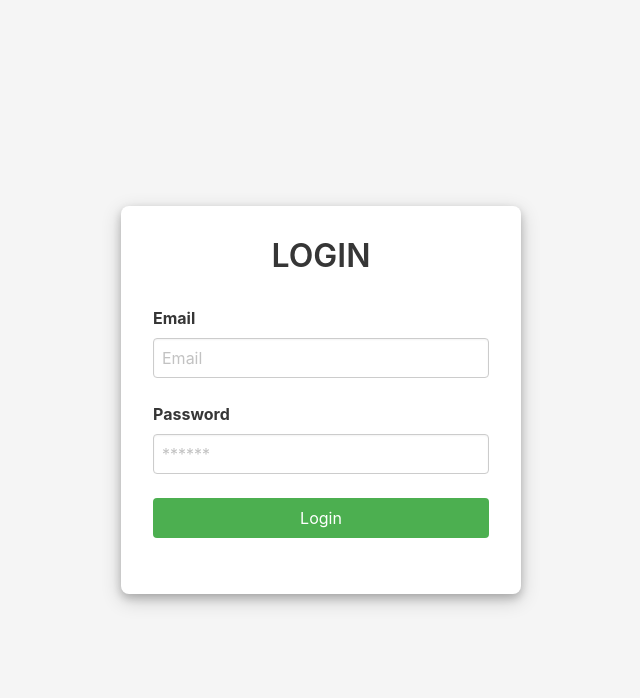
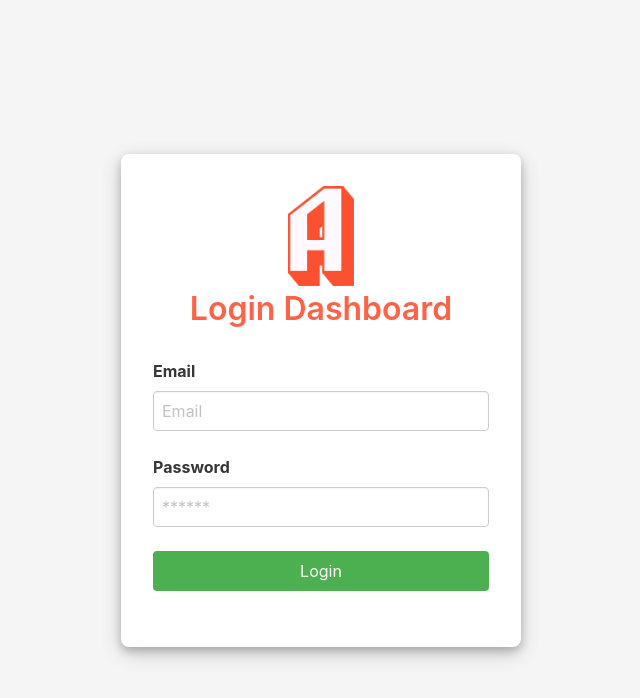
Before and after one commit to aldovadev/aldova-dashboard-app, a React (Create React App) app: page / in a window 1280 px wide. Shown: the top 698 px of the page, without its empty margins (319-959 px from the left). Built offline with nearby package versions, Linux system fonts and the light colour scheme.

Commit message:
fix bug role

```diff
--- a/src/components/Login.jsx
+++ b/src/components/Login.jsx
@@ -3,6 +3,7 @@ import { useDispatch, useSelector } from "react-redux";
 import { useNavigate } from "react-router-dom";
 import { LoginUser, reset } from "../features/authSlice";
 import styled from "styled-components";
+import logo from "../logo.png";
 
 const HeroSection = styled.section`
   height: 100vh;
@@ -64,6 +65,20 @@ const ErrorMessage = styled.p`
   margin-bottom: 1rem;
 `;
 
+const ContainerLogo = styled.div`
+  display: flex;
+  flex-direction: row;
+  justify-content: center;
+  width: 100%;
+  margin-bottom: 5px;
+`;
+
+const Logo = styled.img`
+  width: auto;
+  height: 100px;
+  margin: 0px 50px;
+`;
+
 const Login = () => {
   const [email, setEmail] = useState("");
   const [password, setPassword] = useState("");
@@ -89,7 +104,12 @@ const Login = () => {
     <HeroSection>
       <LoginForm onSubmit={handleAuth}>
         {isError && <ErrorMessage>{message}</ErrorMessage>}
-        <h1 className="title">LOGIN</h1>
+        <ContainerLogo>
+          <Logo src={logo} alt="logo" />
+        </ContainerLogo>
+        <h1 className="title" style={{ color: "tomato" }}>
+          Login Dashboard
+        </h1>
         <div className="field">
           <label className="label">Email</label>
           <div className="control">
--- a/src/components/ProductList.jsx
+++ b/src/components/ProductList.jsx
@@ -83,6 +83,7 @@ const ProductList = () => {
   const getProducts = async () => {
     const response = await axios.get("http://localhost:5000/products");
     setProducts(response.data);
+    console.log(response.data);
   };
 
   const deleteProduct = async (productId) => {
--- a/src/components/Sidebar.jsx
+++ b/src/components/Sidebar.jsx
@@ -130,13 +130,15 @@ const Sidebar = () => {
 
     // Simulating loading time
     await Promise.all([
-      new Promise((resolve) => setTimeout(resolve, 5000)), // Minimum loading time of 1 second
+      new Promise((resolve) => setTimeout(resolve, 1000)), // Minimum loading time of 1 second
       new Promise((resolve) => setTimeout(resolve, 2000)), // Simulating additional loading time if needed
     ]);
 
     setIsLoading(false);
     setActiveMenu(menu);
   };
+
+  const isAdmin = user && user.role === "admin";
 
   return (
     <StyledSidebar>
@@ -166,7 +168,18 @@ const Sidebar = () => {
           </MenuLink>
         </MenuItem>
       </MenuList>
-      {user && user.role === "admin" && (
+      <MenuList>
+        <MenuItem
+          className={location.pathname === "/graphic" ? "active" : ""}
+          onClick={() => handleMenuClick("graphic")}
+        >
+          <MenuLink to={"/graphic"}>
+            <IoBarChartOutline /> Graphic
+          </MenuLink>
+        </MenuItem>
+      </MenuList>
+      {isAdmin && (
+        <>
           <MenuList>
             <MenuItem
               className={location.pathname === "/users" ? "active" : ""}
@@ -174,17 +187,6 @@ const Sidebar = () => {
             >
               <MenuLink to={"/users"}>
                 <IoPersonOutline /> Users
-            </MenuLink>
-          </MenuItem>
-        </MenuList>
-      )}
-      <MenuList>
-        <MenuItem
-          className={location.pathname === "/graphic" ? "active" : ""}
-          onClick={() => handleMenuClick("graphic")}
-        >
-          <MenuLink to={"/graphic"}>
-            <IoBarChartOutline /> Graphic
               </MenuLink>
             </MenuItem>
           </MenuList>
@@ -198,6 +200,8 @@ const Sidebar = () => {
               </MenuLink>
             </MenuItem>
           </MenuList>
+        </>
+      )}
       <MenuLabel>SETTINGS</MenuLabel>
       <MenuList>
         <MenuItem>
```
Lines whose indentation alone changed are shown as unchanged.
